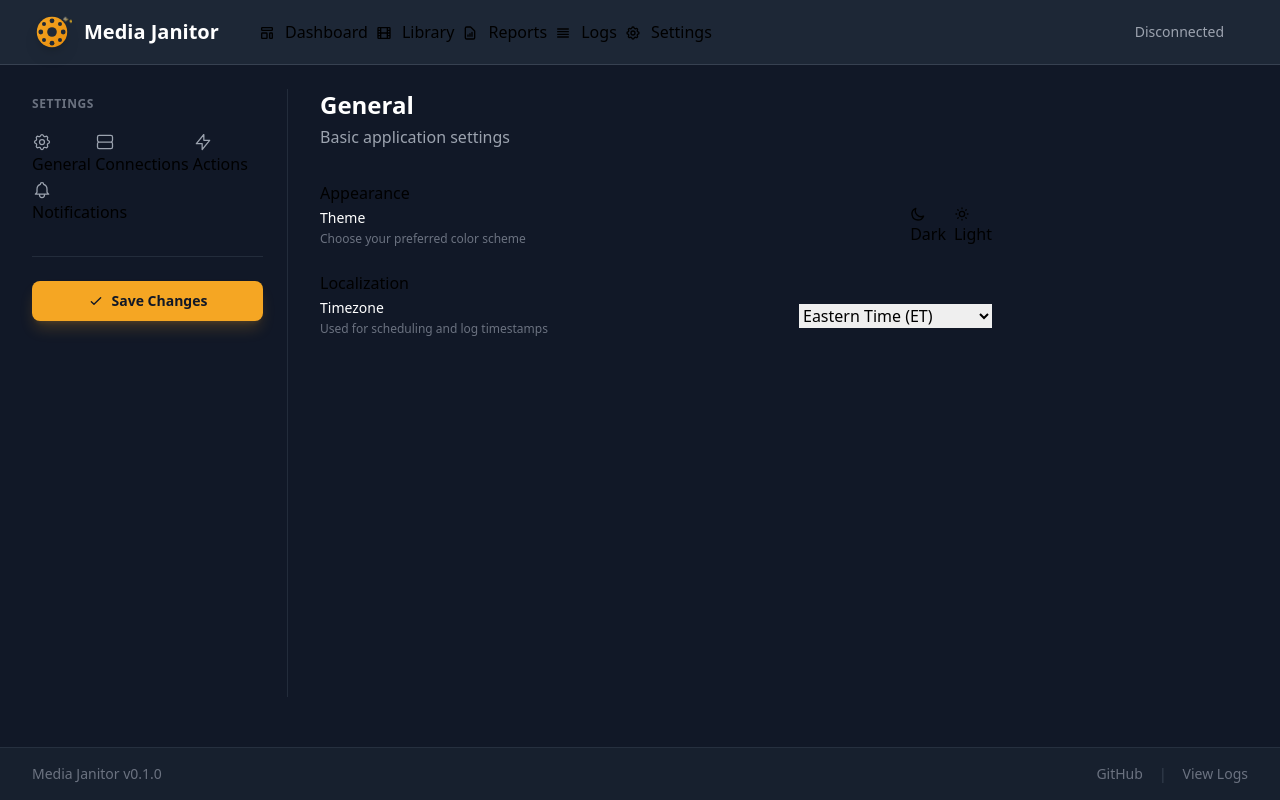
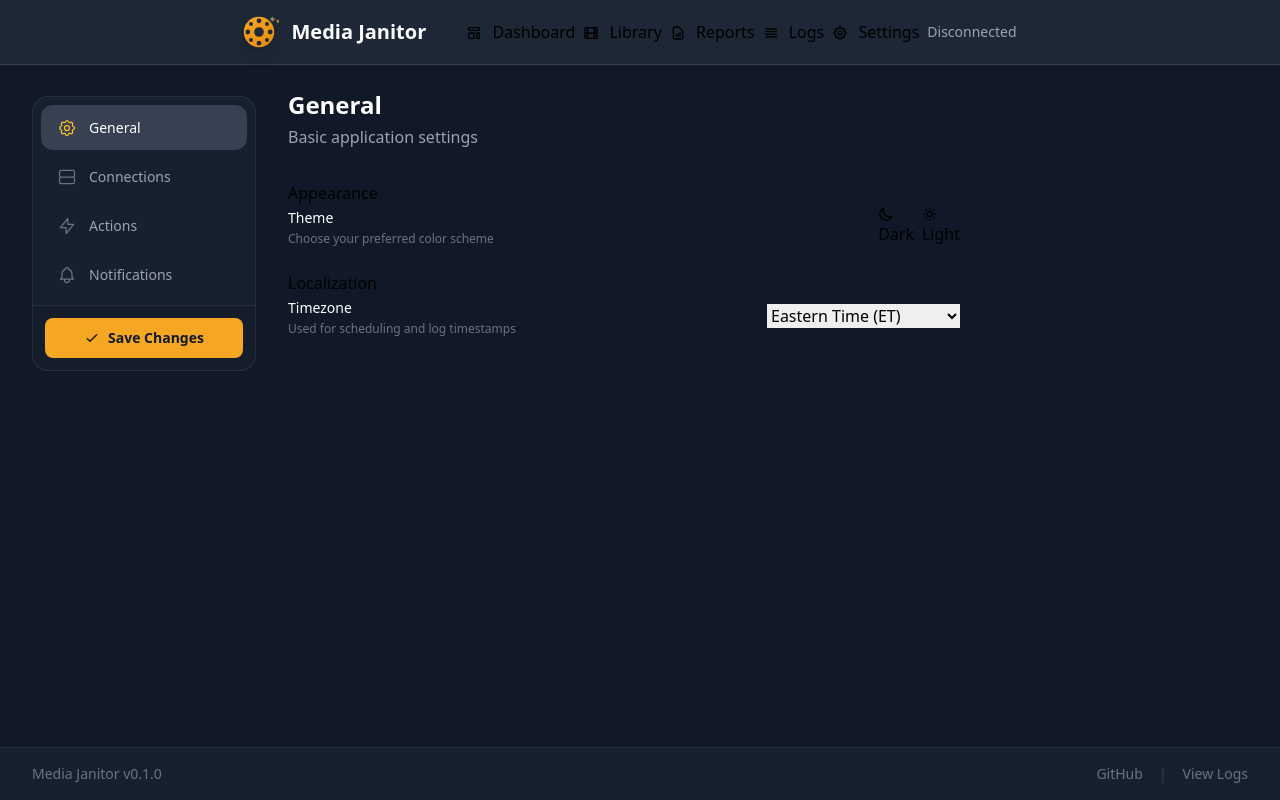
Before and after one commit to gnegelow-caylent/media-janitor, a Python web app: template src/media_janitor/templates/settings.html in a window 1280 px wide. Run offline with Jinja, Linux system fonts and the light colour scheme; the template is opened without the code that fills it, so the values that code supplies are empty; some libraries are stand-ins or nearby versions.

Commit message:
Fix settings sidebar to display as proper vertical navigation
- Changed sidebar layout with explicit flex-direction: column
- Added background card container for sidebar
- Fixed nav item styling with proper full-width display
- Removed Tailwind @apply that wasn't rendering correctly

Co-Authored-By: Claude Opus 4.5 <noreply@anthropic.com>

```diff
--- a/src/media_janitor/templates/settings.html
+++ b/src/media_janitor/templates/settings.html
@@ -3,41 +3,42 @@
 {% block title %}Settings - Media Janitor{% endblock %}
 
 {% block content %}
-<div class="flex min-h-[calc(100vh-12rem)]">
+<div class="flex min-h-[calc(100vh-12rem)] gap-8">
     <!-- Sidebar Navigation -->
-    <aside class="w-64 flex-shrink-0 border-r border-gray-700/50 pr-6">
-        <div class="sticky top-24">
-            <h2 class="text-xs font-semibold text-gray-500 uppercase tracking-wider mb-4">Settings</h2>
-            <nav class="space-y-1">
+    <aside class="w-56 flex-shrink-0">
+        <div class="sticky top-24 bg-gray-800/50 rounded-2xl border border-gray-700/50 overflow-hidden">
+            <!-- Nav Items -->
+            <nav class="p-2">
                 <button onclick="showSection('general')" class="settings-nav-item active" data-section="general">
-                    <svg class="w-5 h-5 text-gray-400" fill="none" stroke="currentColor" viewBox="0 0 24 24">
+                    <svg class="w-5 h-5 flex-shrink-0" fill="none" stroke="currentColor" viewBox="0 0 24 24">
                         <path stroke-linecap="round" stroke-linejoin="round" stroke-width="1.5" d="M10.325 4.317c.426-1.756 2.924-1.756 3.35 0a1.724 1.724 0 002.573 1.066c1.543-.94 3.31.826 2.37 2.37a1.724 1.724 0 001.065 2.572c1.756.426 1.756 2.924 0 3.35a1.724 1.724 0 00-1.066 2.573c.94 1.543-.826 3.31-2.37 2.37a1.724 1.724 0 00-2.572 1.065c-.426 1.756-2.924 1.756-3.35 0a1.724 1.724 0 00-2.573-1.066c-1.543.94-3.31-.826-2.37-2.37a1.724 1.724 0 00-1.065-2.572c-1.756-.426-1.756-2.924 0-3.35a1.724 1.724 0 001.066-2.573c-.94-1.543.826-3.31 2.37-2.37.996.608 2.296.07 2.572-1.065z"/>
                         <path stroke-linecap="round" stroke-linejoin="round" stroke-width="1.5" d="M15 12a3 3 0 11-6 0 3 3 0 016 0z"/>
                     </svg>
                     <span>General</span>
                 </button>
                 <button onclick="showSection('connections')" class="settings-nav-item" data-section="connections">
-                    <svg class="w-5 h-5 text-gray-400" fill="none" stroke="currentColor" viewBox="0 0 24 24">
+                    <svg class="w-5 h-5 flex-shrink-0" fill="none" stroke="currentColor" viewBox="0 0 24 24">
                         <path stroke-linecap="round" stroke-linejoin="round" stroke-width="1.5" d="M5 12h14M5 12a2 2 0 01-2-2V6a2 2 0 012-2h14a2 2 0 012 2v4a2 2 0 01-2 2M5 12a2 2 0 00-2 2v4a2 2 0 002 2h14a2 2 0 002-2v-4a2 2 0 00-2-2"/>
                     </svg>
                     <span>Connections</span>
                 </button>
                 <button onclick="showSection('actions')" class="settings-nav-item" data-section="actions">
-                    <svg class="w-5 h-5 text-gray-400" fill="none" stroke="currentColor" viewBox="0 0 24 24">
+                    <svg class="w-5 h-5 flex-shrink-0" fill="none" stroke="currentColor" viewBox="0 0 24 24">
                         <path stroke-linecap="round" stroke-linejoin="round" stroke-width="1.5" d="M13 10V3L4 14h7v7l9-11h-7z"/>
                     </svg>
                     <span>Actions</span>
                 </button>
                 <button onclick="showSection('notifications')" class="settings-nav-item" data-section="notifications">
-                    <svg class="w-5 h-5 text-gray-400" fill="none" stroke="currentColor" viewBox="0 0 24 24">
+                    <svg class="w-5 h-5 flex-shrink-0" fill="none" stroke="currentColor" viewBox="0 0 24 24">
                         <path stroke-linecap="round" stroke-linejoin="round" stroke-width="1.5" d="M15 17h5l-1.405-1.405A2.032 2.032 0 0118 14.158V11a6.002 6.002 0 00-4-5.659V5a2 2 0 10-4 0v.341C7.67 6.165 6 8.388 6 11v3.159c0 .538-.214 1.055-.595 1.436L4 17h5m6 0v1a3 3 0 11-6 0v-1m6 0H9"/>
                     </svg>
                     <span>Notifications</span>
                 </button>
             </nav>
 
-            <div class="mt-8 pt-6 border-t border-gray-700/50">
-                <button onclick="saveAllSettings()" class="w-full flex items-center justify-center gap-2 rounded-lg bg-primary px-4 py-2.5 text-sm font-semibold text-gray-900 hover:bg-yellow-500 transition-colors shadow-lg shadow-primary/20">
+            <!-- Save Button -->
+            <div class="p-3 border-t border-gray-700/50 bg-gray-900/30">
+                <button onclick="saveAllSettings()" class="w-full flex items-center justify-center gap-2 rounded-lg bg-primary px-4 py-2.5 text-sm font-semibold text-gray-900 hover:bg-yellow-500 transition-colors">
                     <svg class="w-4 h-4" fill="none" stroke="currentColor" viewBox="0 0 24 24">
                         <path stroke-linecap="round" stroke-linejoin="round" stroke-width="2" d="M5 13l4 4L19 7"/>
                     </svg>
@@ -48,7 +49,7 @@
     </aside>
 
     <!-- Main Content Area -->
-    <main class="flex-1 pl-8">
+    <main class="flex-1">
         <!-- General Section -->
         <section id="section-general" class="settings-section">
             <header class="mb-8">
@@ -489,15 +490,44 @@
 </div>
 
 <style>
-    /* Navigation */
+    /* Navigation - Vertical List */
+    nav {
+        display: flex;
+        flex-direction: column;
+        gap: 0.25rem;
+    }
     .settings-nav-item {
-        @apply w-full flex items-center gap-3 px-4 py-3 rounded-xl text-sm text-gray-400 hover:text-white hover:bg-gray-800/50 transition-all duration-200;
+        display: flex;
+        align-items: center;
+        gap: 0.75rem;
+        width: 100%;
+        padding: 0.75rem 1rem;
+        border-radius: 0.75rem;
+        font-size: 0.875rem;
+        font-weight: 500;
+        color: #9ca3af;
+        background: transparent;
+        border: none;
+        cursor: pointer;
+        text-align: left;
+        transition: all 0.2s;
+    }
+    .settings-nav-item:hover {
+        color: #fff;
+        background: rgba(55, 65, 81, 0.5);
     }
     .settings-nav-item.active {
-        @apply bg-gray-800 text-white shadow-lg;
+        color: #fff;
+        background: #374151;
     }
     .settings-nav-item.active svg {
-        @apply text-primary;
+        color: #fbbf24;
+    }
+    .settings-nav-item svg {
+        color: #6b7280;
+    }
+    .settings-nav-item:hover svg {
+        color: #9ca3af;
     }
 
     /* Groups */
```
